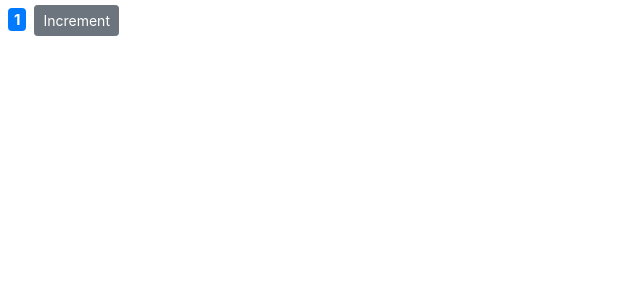
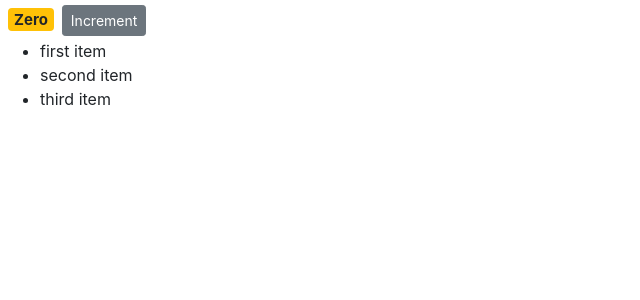
Before and after one commit to suhailphp/counter-app-tuto, a React (Create React App) app: page / in a window 1280 px wide. Shown: the top 300 px of the page, without its empty margins (0-640 px from the left). Built offline with nearby package versions, Linux system fonts and the light colour scheme.

Commit message:
Rendering list of items in react

```diff
--- a/src/components/counter.jsx
+++ b/src/components/counter.jsx
@@ -2,19 +2,29 @@ import React, { Component } from "react";
 
 class Counter extends Component {
   state = {
-    count: 1,
+    count: 0,
+    tags: ["first item", "second item", "third item"],
   };
   render() {
-    let classes = "badge m-2 badge-";
-    classes += this.state.count == 0 ? "warning" : "primary";
     return (
       <React.Fragment>
-        <span style={{ fontSize: 15 }} class={classes}>
+        <span style={{ fontSize: 15 }} class={this.getBadgeClass()}>
           {this.formatCount()}
         </span>
         <button className="btn btn-secondary btn-sm">Increment</button>
+        <ul>
+          {this.state.tags.map((tag) => (
+            <li key={tag}>{tag}</li>
+          ))}
+        </ul>
       </React.Fragment>
     );
+  }
+
+  getBadgeClass() {
+    let classes = "badge m-2 badge-";
+    classes += this.state.count == 0 ? "warning" : "primary";
+    return classes;
   }
 
   formatCount() {
```
